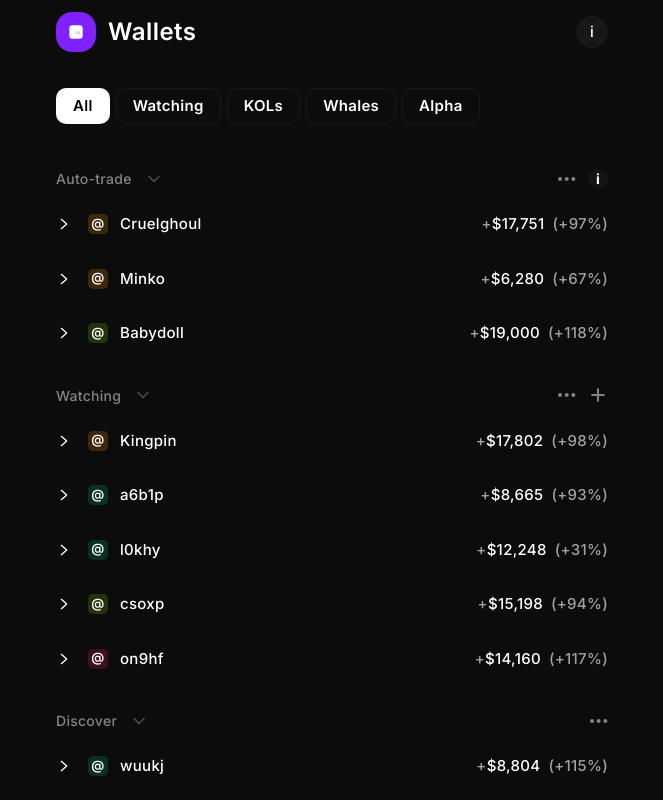
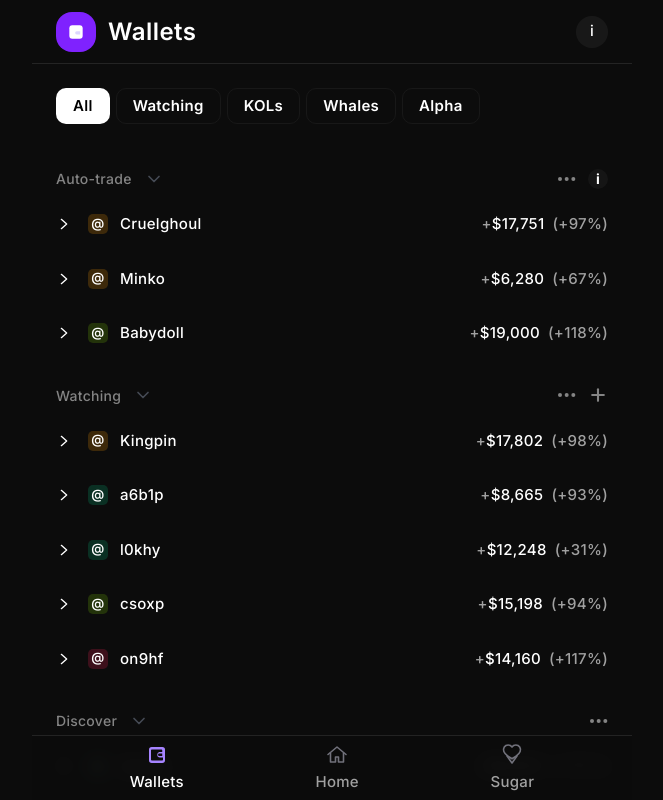
Before and after one commit to ericscotteisher/blackwing-wallets, a Next.js app: page / in a window 1280 px wide. Shown: the top 800 px of the page, without its empty margins (308-971 px from the left). Built offline with nearby package versions, Linux system fonts and the light colour scheme.

Commit message:
sticky navs

```diff
--- a/app/features/wallets/components/BottomTabs.tsx
+++ b/app/features/wallets/components/BottomTabs.tsx
@@ -25,7 +25,7 @@ type BottomTabsProps = {
 
 export function BottomTabs({ activeTab, onChange }: BottomTabsProps) {
   return (
-    <nav className="absolute bottom-0 left-0 right-0 border-t border-white/10 bg-[#0C0C0C]/95 backdrop-blur">
+    <nav className="sticky bottom-0 left-0 right-0 z-20 border-t border-white/10 bg-[#0C0C0C]/95 backdrop-blur">
       <div className="flex h-16 items-center justify-around px-8">
         {bottomTabs.map((tab) => {
           const isActive = tab.id === activeTab;
--- a/app/features/wallets/components/WalletHeader.tsx
+++ b/app/features/wallets/components/WalletHeader.tsx
@@ -51,7 +51,7 @@ export function WalletHeader({ activeTab, selectedWallet, onBack }: WalletHeader
   };
 
   return (
-    <header className="flex h-16 items-center justify-between px-6">
+    <header className="sticky top-0 z-20 flex h-16 items-center justify-between border-b border-white/10 bg-[#0C0C0C] px-6">
       {renderContent()}
       {activeTab === "Wallets" && !selectedWallet ? (
         <button
--- a/app/page.tsx
+++ b/app/page.tsx
@@ -61,14 +61,14 @@ export default function Home() {
 
   return (
     <div className="flex min-h-screen justify-center bg-[#0C0C0C] font-sans text-white">
-      <div className="relative flex w-full max-w-[600px] flex-col overflow-hidden bg-[#0C0C0C]">
+      <div className="flex min-h-screen w-full max-w-[600px] flex-col bg-[#0C0C0C]">
         <WalletHeader
           activeTab={activeBottomTab}
           selectedWallet={selectedWallet}
           onBack={handleBackToWallets}
         />
 
-        <main className={`flex-1 overflow-y-auto px-6 pb-28 ${baseTextClass} text-white`}>
+        <main className={`flex-1 overflow-y-auto px-6 pb-8 ${baseTextClass} text-white`}>
           {showWalletTab ? (
             selectedWallet ? (
               <div className="flex h-full items-center justify-center text-white">
```
